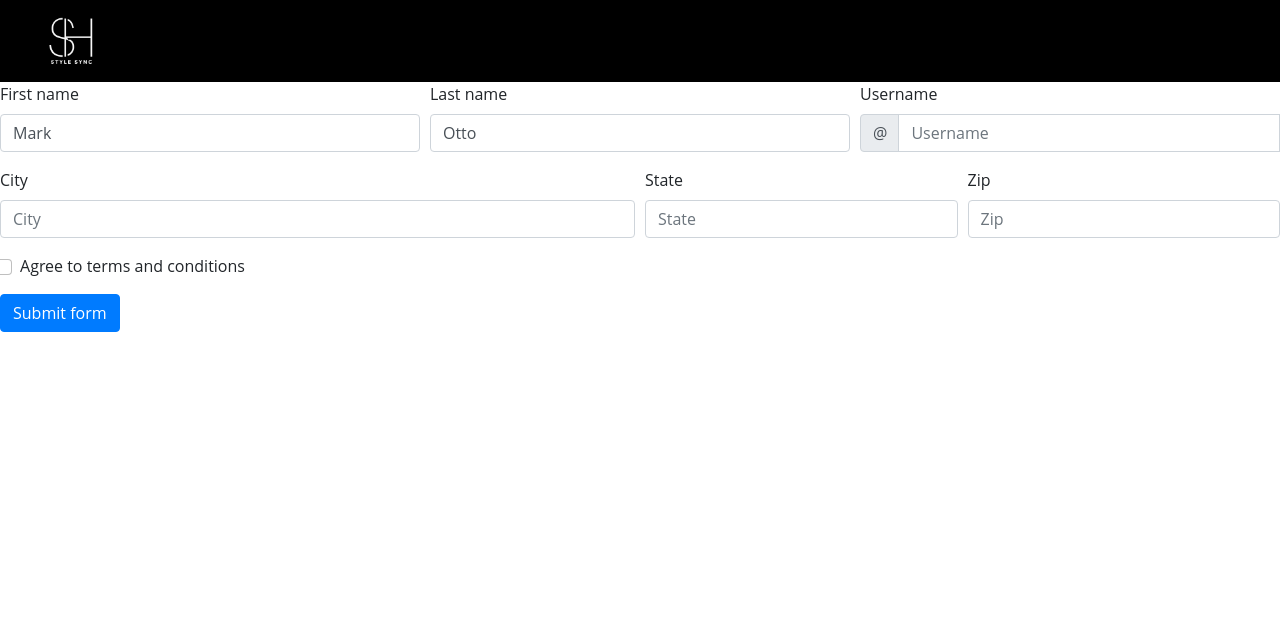
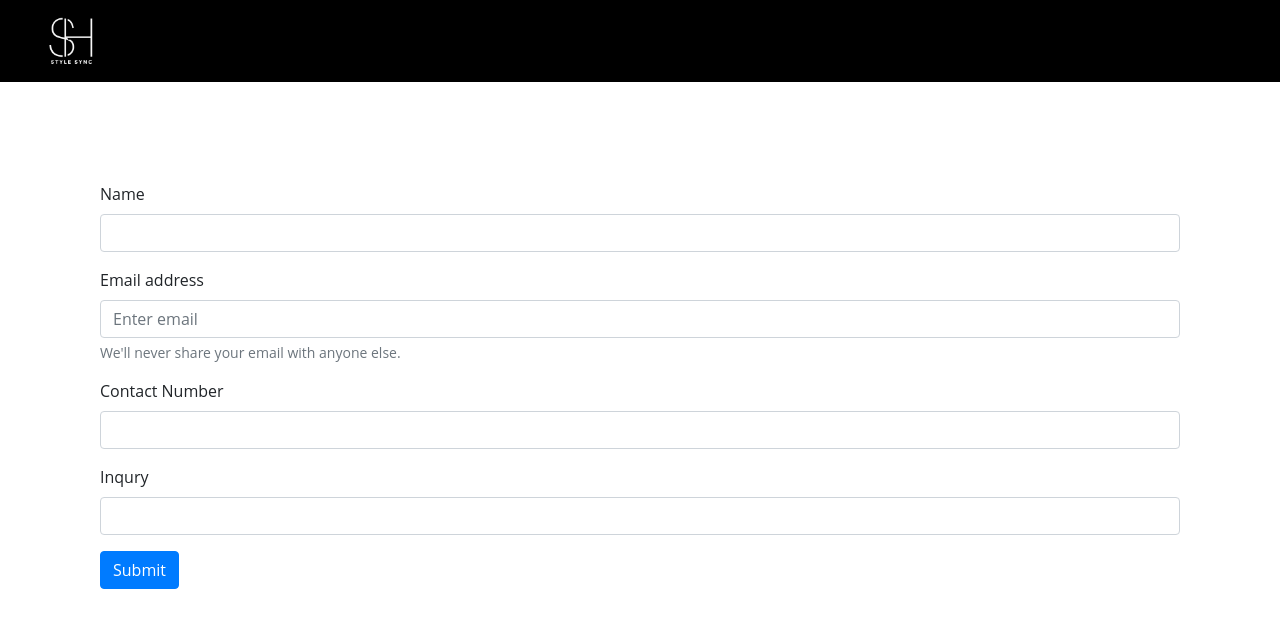
Before and after one commit to Sathira-Wijeratne/StyleSync-Solutions, a React (Create React App) app in the folder frontend/: page /ContactUs in a window 1280 px wide. Shown: the top 628 px of the page. Built offline with nearby package versions, Linux system fonts and the light colour scheme; the HTML template or start-up script is replaced by a standard one.

Commit message:
commit contact us adjustments

```diff
--- a/frontend/src/components/ContactUs.js
+++ b/frontend/src/components/ContactUs.js
@@ -1,73 +1,37 @@
 import React from 'react';
 
 export default function ContactUs() {
+    const mainDivStyle = {
+        margin: '100px', // You can adjust the margin size as needed
+      };
+
   return (
-    <div>
-      <form className="needs-validation" noValidate>
-        <div className="form-row">
-          <div className="col-md-4 mb-3">
-            <label htmlFor="validationCustom01">First name</label>
-            <input type="text" className="form-control" id="validationCustom01" placeholder="First name" defaultValue="Mark" required />
-            <div className="valid-feedback">
-              Looks good!
-            </div>
-          </div>
-          <div className="col-md-4 mb-3">
-            <label htmlFor="validationCustom02">Last name</label>
-            <input type="text" className="form-control" id="validationCustom02" placeholder="Last name" defaultValue="Otto" required />
-            <div className="valid-feedback">
-              Looks good!
-            </div>
-          </div>
-          <div className="col-md-4 mb-3">
-            <label htmlFor="validationCustomUsername">Username</label>
-            <div className="input-group">
-              <div className="input-group-prepend">
-                <span className="input-group-text" id="inputGroupPrepend">@</span>
-              </div>
-              <input type="text" className="form-control" id="validationCustomUsername" placeholder="Username" aria-describedby="inputGroupPrepend" required />
-              <div className="invalid-feedback">
-                Please choose a username.
-              </div>
-            </div>
-          </div>
-        </div>
-        <div className="form-row">
-          <div className="col-md-6 mb-3">
-            <label htmlFor="validationCustom03">City</label>
-            <input type="text" className="form-control" id="validationCustom03" placeholder="City" required />
-            <div className="invalid-feedback">
-              Please provide a valid city.
-            </div>
-          </div>
-          <div className="col-md-3 mb-3">
-            <label htmlFor="validationCustom04">State</label>
-            <input type="text" className="form-control" id="validationCustom04" placeholder="State" required />
-            <div className="invalid-feedback">
-              Please provide a valid state.
-            </div>
-          </div>
-          <div className="col-md-3 mb-3">
-            <label htmlFor="validationCustom05">Zip</label>
-            <input type="text" className="form-control" id="validationCustom05" placeholder="Zip" required />
-            <div className="invalid-feedback">
-              Please provide a valid zip.
-            </div>
-          </div>
-        </div>
-        <div className="form-group">
-          <div className="form-check">
-            <input className="form-check-input" type="checkbox" value="" id="invalidCheck" required />
-            <label className="form-check-label" htmlFor="invalidCheck">
-              Agree to terms and conditions
-            </label>
-            <div className="invalid-feedback">
-              You must agree before submitting.
-            </div>
-          </div>
-        </div>
-        <button className="btn btn-primary" type="submit">Submit form</button>
-      </form>
+    <div style={mainDivStyle}>
+      <form>
+      <div class="form-group">
+      <label for="exampleInputPassword1">Name</label>
+      <input type="text" class="form-control" id="exampleInputPassword1"/>
+    </div>
+
+  <div class="form-group">
+    <label for="exampleInputEmail1">Email address</label>
+    <input type="email" class="form-control" id="exampleInputEmail1" aria-describedby="emailHelp" placeholder="Enter email"/>
+    <small id="emailHelp" class="form-text text-muted">We'll never share your email with anyone else.</small>
+  </div>
+
+
+      <div class="form-group">
+    <label for="exampleInputPassword1">Contact Number</label>
+    <input type="text" class="form-control" id="exampleInputPassword1"/>
+  </div>
+
+  <div class="form-group">
+    <label for="exampleInputPassword1">Inqury</label>
+    <input type="text" class="form-control" id="exampleInputPassword1"/>
+  </div>
+
+  <button type="submit" class="btn btn-primary">Submit</button>
+</form>
     </div>
   );
 }
```
